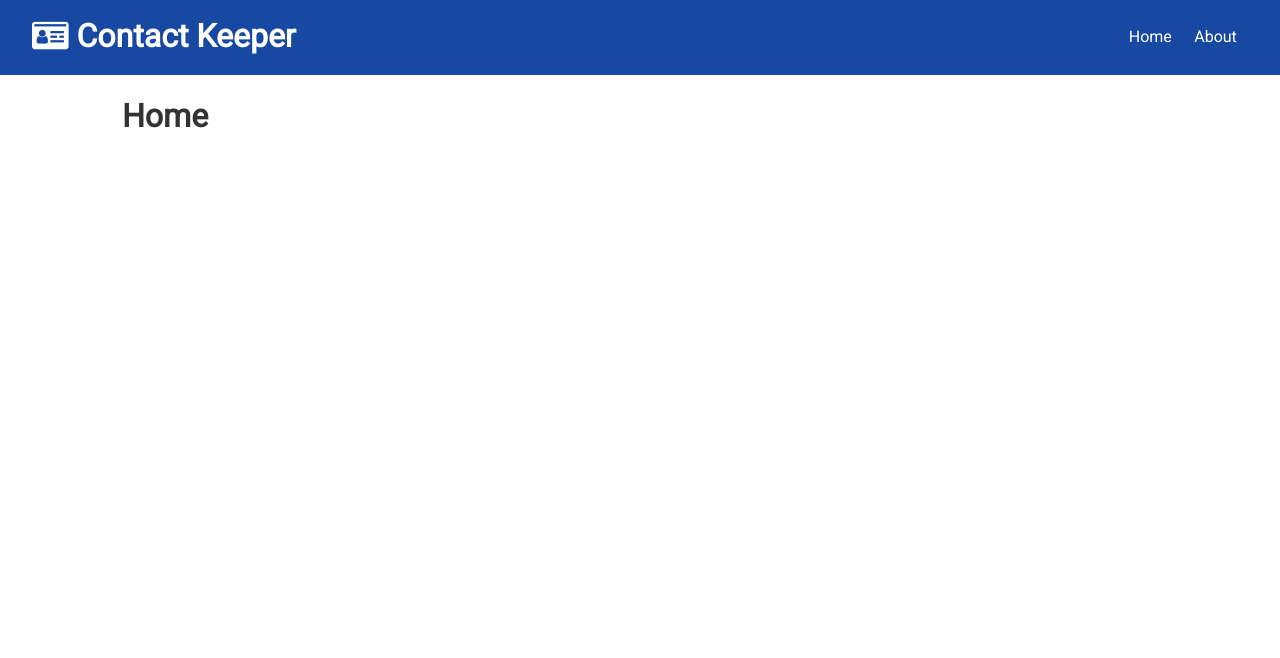
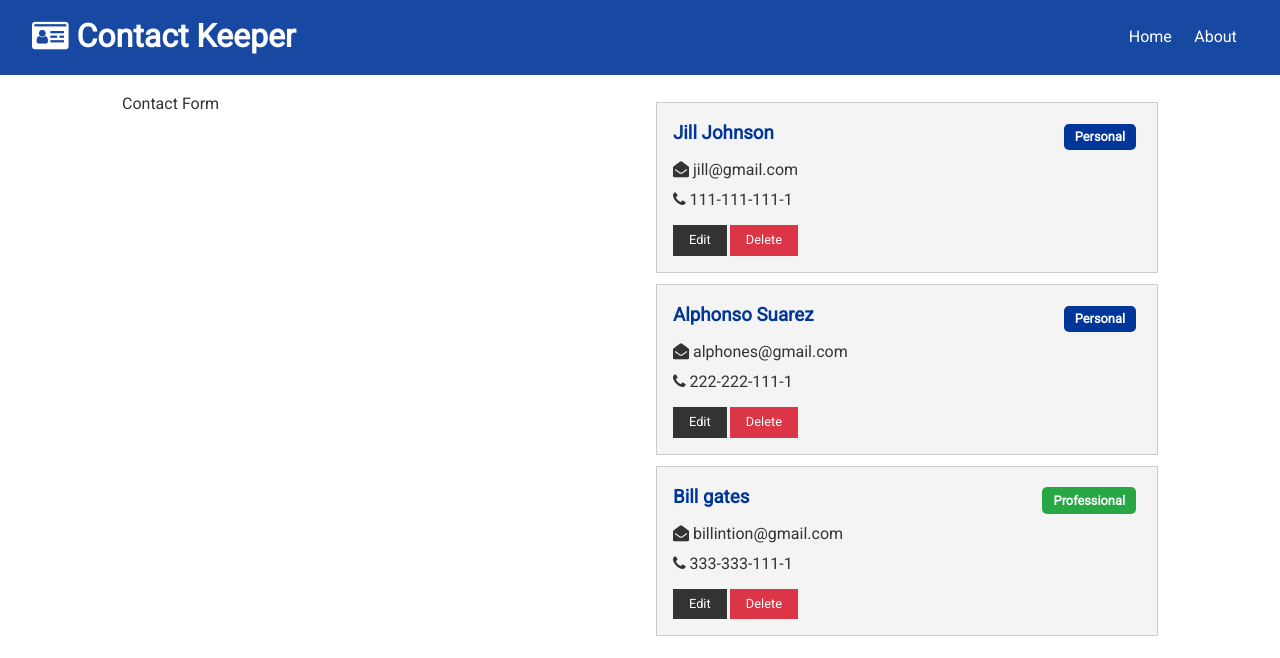
Before and after one commit to jideabdqudus/contact-keeper, a React (Create React App) app in the folder client/: page / in a window 1280 px wide. Shown: the top 658 px of the page. Built offline with nearby package versions, Linux system fonts and the light colour scheme.

Commit message:
Added Changes

```diff
--- /dev/null
+++ b/client/src/components/contacts/ContactItem.js
@@ -0,0 +1,44 @@
+import React from "react";
+import PropTypes from "prop-types";
+
+const ContactItem = ({ contact }) => {
+  const { id, name, email, phone, type } = contact;
+  return (
+    <div className="card bg-light">
+      <h3 className="text-primary text-left">
+        {name}{" "}
+        <span
+          style={{ float: "right" }}
+          className={
+            "badge " +
+            (type === "professional" ? "badge-success" : "badge-primary")
+          }
+        >
+          {type.charAt(0).toUpperCase() + type.slice(1)}
+        </span>
+      </h3>
+      <ul className="list">
+        {email && (
+          <li>
+            <i className="fa fa-envelope-open"></i> {email}
+          </li>
+        )}
+        {phone && (
+          <li>
+            <i className="fa fa-phone"></i> {phone}
+          </li>
+        )}
+      </ul>
+      <p>
+        <button className="btn btn-dark btn-sm">Edit</button>
+        <button className="btn btn-danger btn-sm">Delete</button>
+      </p>
+    </div>
+  );
+};
+
+ContactItem.propTypes = {
+  contact: PropTypes.object.isRequired,
+};
+
+export default ContactItem;
--- /dev/null
+++ b/client/src/components/contacts/Contacts.js
@@ -0,0 +1,18 @@
+import React,{Fragment, useContext} from 'react'
+import ContactContext from "../../context/contact/ContactContext"
+import ContactItem from './ContactItem';
+
+
+const Contacts = () => {
+    const contactContext = useContext(ContactContext);
+
+    const {contacts} = contactContext
+
+    return (
+        <Fragment>
+            {contacts.map(contact=>(<ContactItem contact={contact} key={contact.id}/>))}
+        </Fragment>
+    )
+}
+
+export default Contacts
--- a/client/src/components/pages/Home.js
+++ b/client/src/components/pages/Home.js
@@ -1,9 +1,15 @@
 import React from 'react'
+import Contacts from "../contacts/Contacts"
 
 const Home = () => {
     return (
-        <div>
-          <h1>Home</h1>
+        <div className="grid-2">
+          <div>
+            Contact Form
+          </div>
+          <div>
+            <Contacts/>
+          </div>
         </div>
     )
 }
```
